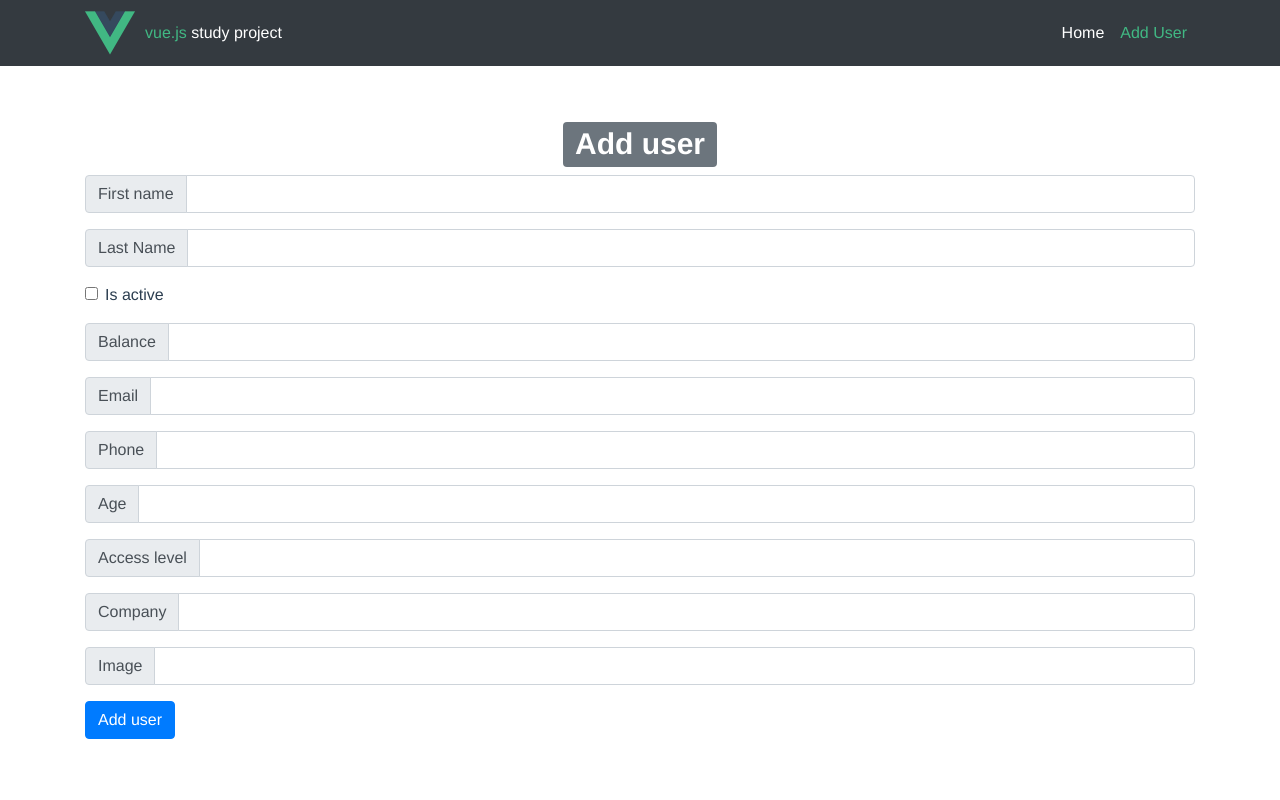
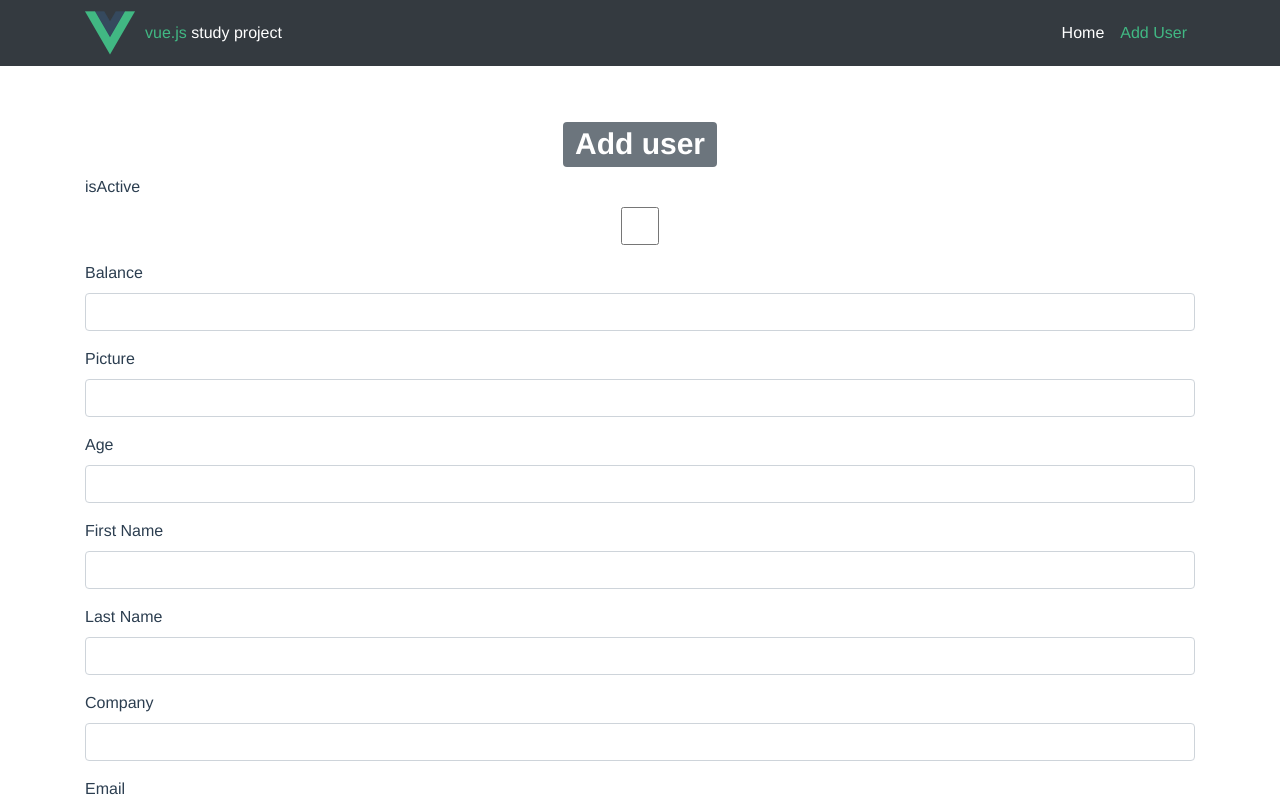
Before and after one commit to Surho/project-vue, a Vue app: page /addUser in a window 1280 px wide. Shown: the top 800 px of the page. Built offline with nearby package versions, Linux system fonts and the light colour scheme.

Commit message:
ALOT of fixes

```diff
--- a/db.json
+++ b/db.json
@@ -21,7 +21,7 @@
       "isActive": false,
       "balance": "$3,933.15",
       "picture": "http://placehold.it/128x128",
-      "age": 22,
+      "age": "22",
       "accessLevel": "user",
       "firstName": "Claudine",
       "lastName": "Cantu",
@@ -31,22 +31,6 @@
       "address": "374 Clark Street, Albrightsville, Delaware, 2449",
       "about": "Magna Lorem deserunt culpa consectetur nisi pariatur veniam in voluptate sint non eiusmod. Fugiat veniam ipsum ad id exercitation dolor. Laborum consectetur reprehenderit sit ea ea. Proident culpa amet qui eiusmod esse laboris ex eu nostrud et veniam laboris enim.",
       "registered": "27.11.2014"
-    },
-    {
-      "id": 2,
-      "isActive": true,
-      "balance": "$3,120.86",
-      "picture": "http://placehold.it/128x128",
-      "age": 25,
-      "accessLevel": "guest",
-      "firstName": "Nora",
-      "lastName": "Rogers",
-      "company": "BIOLIVE",
-      "email": "nora.rogers@biolive.net",
-      "phone": "+7 (829) 501-3717",
-      "address": "191 Neptune Court, Iberia, Virgin Islands, 151",
-      "about": "Ad velit dolore culpa dolore voluptate adipisicing. In irure incididunt esse ea laboris exercitation quis. Est aliquip cillum nulla magna amet nulla. Magna ipsum culpa labore deserunt do aliqua elit nulla consectetur. Id cillum duis fugiat et enim aliquip consequat consectetur laborum minim adipisicing et. Ullamco ea consectetur anim magna id ipsum qui labore laboris nostrud voluptate.",
-      "registered": "06.06.2014"
     },
     {
       "id": 6,
@@ -768,19 +752,19 @@
       "registered": 1571864924185
     },
     {
-      "id": 51,
-      "isActive": "",
-      "balance": "12132",
-      "picture": "",
-      "age": "",
-      "firstName": "12123",
-      "lastName": "123132123",
-      "company": "",
-      "email": "",
-      "phone": "123123123231",
-      "about": "",
-      "accessLevel": "",
-      "registered": 1571864924185
+      "id": 52,
+      "isActive": true,
+      "balance": "1",
+      "picture": "1",
+      "age": "1",
+      "firstName": "1",
+      "lastName": "1",
+      "company": "1",
+      "email": "1",
+      "phone": "1",
+      "about": "1",
+      "accessLevel": "1",
+      "registered": "1"
     }
   ]
 }
--- /dev/null
+++ b/src/axios.js
@@ -0,0 +1,8 @@
+import axios from 'axios';
+
+const instance = axios.create({
+  baseURL: 'http://localhost:3000/',
+  headers: { Authorization: 'authToBeAdded' }
+});
+
+export default instance;
--- a/src/components/UserAdd.vue
+++ b/src/components/UserAdd.vue
@@ -1,80 +1,15 @@
 <template>
-  <div class="form-add">
-    <div class="input-group mb-3 input-add">
-      <div class="input-group-prepend">
-        <span class="input-group-text">First name</span>
-      </div>
-      <input type="text" class="form-control" placeholder="" v-model="user.firstName" />
-    </div>
-
-    <div class="input-group mb-3 input-add">
-      <div class="input-group-prepend">
-        <span class="input-group-text">Last Name</span>
-      </div>
-      <input type="text" class="form-control" placeholder="" v-model="user.lastName" />
-    </div>
-
-    <div class="form-group form-check">
-      <input type="checkbox" class="form-check-input" id="isActive" v-model="user.isActive" />
-      <label class="form-check-label" for="isActive">Is active</label>
-    </div>
-
-    <div class="input-group mb-3 input-add">
-      <div class="input-group-prepend">
-        <span class="input-group-text">Balance</span>
-      </div>
-      <input type="text" class="form-control" placeholder="" v-model="user.balance" />
-    </div>
-
-    <div class="input-group mb-3 input-add">
-      <div class="input-group-prepend">
-        <span class="input-group-text">Email</span>
-      </div>
-      <input type="text" class="form-control" placeholder="" v-model="user.email" />
-    </div>
-
-    <div class="input-group mb-3 input-add">
-      <div class="input-group-prepend">
-        <span class="input-group-text">Phone</span>
-      </div>
-      <input type="text" class="form-control" placeholder="" v-model="user.phone" />
-    </div>
-
-    <div class="input-group mb-3 input-add">
-      <div class="input-group-prepend">
-        <span class="input-group-text">Age</span>
-      </div>
-      <input type="text" class="form-control" placeholder="" v-model="user.age" />
-    </div>
-
-    <div class="input-group mb-3 input-add">
-      <div class="input-group-prepend">
-        <span class="input-group-text">Access level</span>
-      </div>
-      <input type="text" class="form-control" placeholder="" v-model="user.accessLevel" />
-    </div>
-
-    <div class="input-group mb-3 input-add">
-      <div class="input-group-prepend">
-        <span class="input-group-text">Company</span>
-      </div>
-      <input type="text" class="form-control" placeholder="" v-model="user.company" />
-    </div>
-
-    <div class="input-group mb-3 input-add">
-      <div class="input-group-prepend">
-        <span class="input-group-text">Image</span>
-      </div>
-      <input type="text" class="form-control" placeholder="" />
-    </div>
-
+  <div>
+    <user-form v-model="user"></user-form>
     <button type="button" class="btn btn-primary" @click="addUser">Add user</button>
   </div>
 </template>
 <script>
-import axios from 'axios'
+import axios from '@/axios';
+import UserForm from './UserForm';
 
 export default {
+  components: { UserForm },
   data() {
     return {
       fieldNames: ['firstName', 'lastName', 'age', 'company', 'email', 'phone'],
@@ -91,16 +26,16 @@ export default {
         phone: '',
         about: '',
         accessLevel: '',
-        registered: Date.now()
+        registered: ''
       }
-    }
+    };
   },
   methods: {
     addUser() {
-      axios.post(`http://localhost:3000/users/`, this.user)
+      axios.post(`/users/`, this.user);
     }
   }
-}
+};
 </script>
 <style>
 .form-add {
--- a/src/components/UserEdit.vue
+++ /dev/null
@@ -1,76 +0,0 @@
-<template>
-  <div>
-    <div class="form-group user-form">
-      <label>Имя</label>
-      <input v-model="localUser.firstName" type="text" class="form-control" />
-    </div>
-
-    <div class="form-group user-form">
-      <label>Фамилия</label>
-      <input v-model="localUser.lastName" type="text" class="form-control" />
-    </div>
-
-    <div class="form-group user-form">
-      <label>Баланс</label>
-      <input v-model="localUser.balance" type="text" class="form-control" />
-    </div>
-
-    <div class="form-group user-form">
-      <label>Телефон</label>
-      <input v-model="localUser.phone" type="text" class="form-control" />
-    </div>
-
-    <div class="form-group user-form">
-      <label>Адрес</label>
-      <input v-model="localUser.address" type="text" class="form-control" />
-    </div>
-
-    <div class="form-group user-form">
-      <label>Компания</label>
-      <input v-model="localUser.company" type="text" class="form-control" />
-    </div>
-  </div>
-</template>
-
-<script>
-export default {
-  model: {
-    prop: 'user',
-    event: 'update'
-  },
-  props: {
-    user: {
-      type: Object
-    }
-  },
-  data() {
-    return {
-      localUser: null
-    };
-  },
-  watch: {
-    localUser: {
-      deep: true,
-      handler: 'updateUserEmit'
-    }
-  },
-  created() {
-    this.updateLocalUser();
-  },
-  methods: {
-    updateLocalUser() {
-      this.localUser = Object.assign({}, this.user);
-    },
-    updateUserEmit() {
-      this.$emit('update', Object.assign({}, this.localUser));
-    }
-  }
-};
-</script>
-
-<style>
-.user-form,
-.user-data {
-  text-align: left;
-}
-</style>
--- /dev/null
+++ b/src/components/UserForm.vue
@@ -0,0 +1,109 @@
+<template>
+  <div>
+    <div class="form-group user-form">
+      <label>isActive</label>
+      <input v-model="localUser.isActive" type="checkbox" class="form-control" />
+    </div>
+
+    <div class="form-group user-form">
+      <label>Balance</label>
+      <input v-model="localUser.balance" type="text" class="form-control" />
+    </div>
+
+    <div class="form-group user-form">
+      <label>Picture</label>
+      <input v-model="localUser.picture" type="text" class="form-control" />
+    </div>
+
+    <div class="form-group user-form">
+      <label>Age</label>
+      <input v-model="localUser.age" type="text" class="form-control" />
+    </div>
+
+    <div class="form-group user-form">
+      <label>First Name</label>
+      <input v-model="localUser.firstName" type="text" class="form-control" />
+    </div>
+
+    <div class="form-group user-form">
+      <label>Last Name</label>
+      <input v-model="localUser.lastName" type="text" class="form-control" />
+    </div>
+
+    <div class="form-group user-form">
+      <label>Company</label>
+      <input v-model="localUser.company" type="text" class="form-control" />
+    </div>
+
+    <div class="form-group user-form">
+      <label>Email</label>
+      <input v-model="localUser.email" type="text" class="form-control" />
+    </div>
+
+    <div class="form-group user-form">
+      <label>Phone</label>
+      <input v-model="localUser.phone" type="text" class="form-control" />
+    </div>
+
+    <div class="form-group user-form">
+      <label>About</label>
+      <input v-model="localUser.about" type="text" class="form-control" />
+    </div>
+
+    <div class="form-group user-form">
+      <label>About</label>
+      <input v-model="localUser.accessLevel" type="text" class="form-control" />
+    </div>
+
+    <div class="form-group user-form">
+      <label>Company</label>
+      <input v-model="localUser.registered" type="text" class="form-control" />
+    </div>
+  </div>
+</template>
+
+<script>
+export default {
+  model: {
+    prop: 'user',
+    event: 'update'
+  },
+  props: {
+    user: {
+      type: Object,
+      default() {
+        return {};
+      }
+    }
+  },
+  data() {
+    return {
+      localUser: null
+    };
+  },
+  watch: {
+    localUser: {
+      deep: true,
+      handler: 'updateUserEmit'
+    }
+  },
+  created() {
+    this.updateLocalUser();
+  },
+  methods: {
+    updateLocalUser() {
+      this.localUser = Object.assign({}, this.user);
+    },
+    updateUserEmit() {
+      this.$emit('update', Object.assign({}, this.localUser));
+    }
+  }
+};
+</script>
+
+<style>
+.user-form,
+.user-data {
+  text-align: left;
+}
+</style>
--- a/src/components/UserPagination.vue
+++ b/src/components/UserPagination.vue
@@ -5,13 +5,13 @@
         <a class="page-link page-link-previous">Previous</a>
       </li>
       <li
+        v-for="page in pages"
+        :key="page"
         class="page-item"
         :class="{ active: pageSelected === page }"
-        v-for="page in pagesArr"
-        :key="page"
-        @click="pageChangeEmit"
+        @click="pageChange(page)"
       >
-        <a class="page-link" :data-page="page">{{ page }}</a>
+        <a class="page-link">{{ page }}</a>
       </li>
       <li class="page-item" @click="switchNext"><a class="page-link page-link-next">Next</a></li>
     </ul>
@@ -19,47 +19,38 @@
 </template>
 <script>
 export default {
-  data() {
-    return {
-      pageSelected: 1,
-      activePage: 1
-    }
+  model: {
+    prop: 'pageSelected',
+    event: 'pageChange'
   },
   props: {
     pages: {
       type: Number
     }
   },
-  model: {
-    prop: 'pageSelected',
-    event: 'pageChange'
-  },
-  computed: {
-    pagesArr: function() {
-      let pagesArr = []
-      for (let i = 1; i <= this.pages; i++) {
-        pagesArr.push(i)
-      }
-      return pagesArr
-    }
+  data() {
+    return {
+      pageSelected: 1,
+      activePage: 1
+    };
   },
   methods: {
-    pageChangeEmit(evt) {
-      this.pageSelected = +evt.target.dataset.page
-      this.$emit('pageChange', this.pageSelected)
+    pageChange(page) {
+      this.pageSelected = page;
+      this.$emit('pageChange', this.pageSelected);
     },
     switchNext() {
-      if (this.pageSelected === this.pagesArr.length) return
-      this.pageSelected += 1
-      this.$emit('pageChange', this.pageSelected)
+      if (this.pageSelected === this.pagesArr.length) return;
+      this.pageSelected += 1;
+      this.$emit('pageChange', this.pageSelected);
     },
     switchPrevious() {
-      if (this.pageSelected === 1) return
-      this.pageSelected -= 1
-      this.$emit('pageChange', this.pageSelected)
+      if (this.pageSelected === 1) return;
+      this.pageSelected -= 1;
+      this.$emit('pageChange', this.pageSelected);
     }
   }
-}
+};
 </script>
 
 <style>
```
Also changed, not shown: src/components/UserList.vue (+1 -17 lines), src/components/UserPerPage.vue (+5 -5 lines), src/components/smartTable.vue (+8 -7 lines), src/views/Edit.vue (+26 -32 lines).
